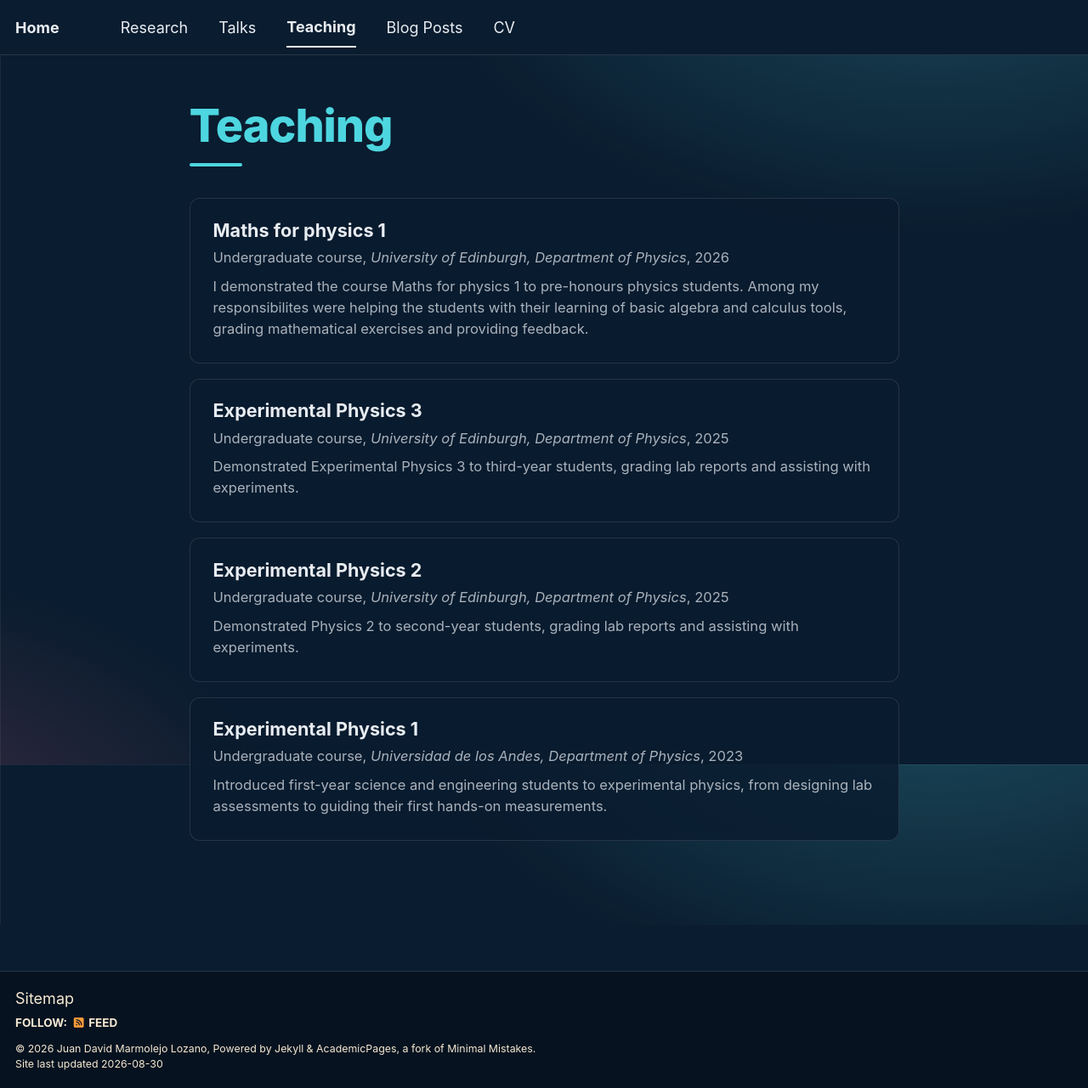
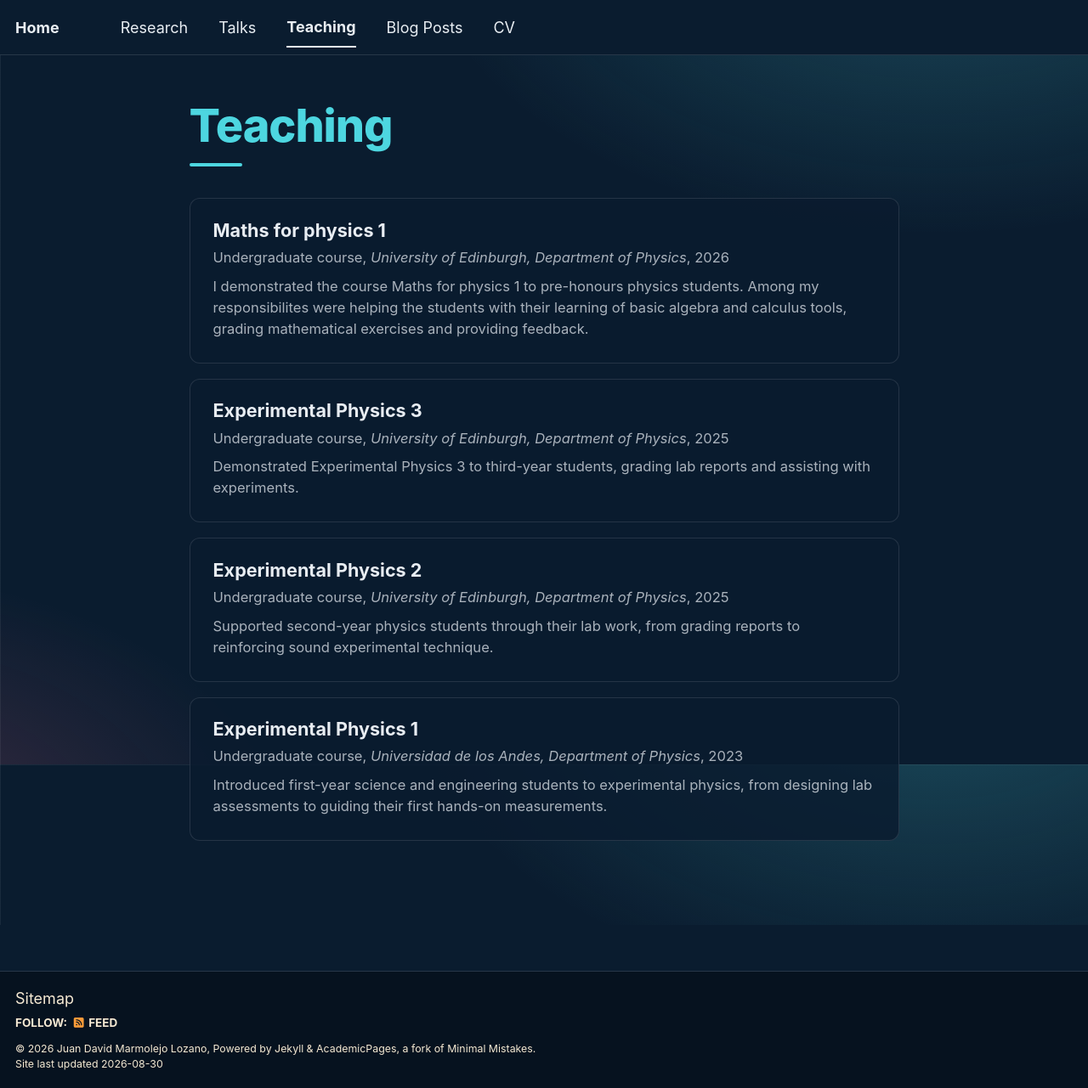
Before and after one commit to jdmarmolejo/jdmarmolejo.github.io, a Jekyll site: the page built from _pages/teaching.html, in a window 1280 px wide and 1281 px high. Shown: the whole window at 85% size. Built offline with Jekyll 4.4.1, drawn with Linux system fonts in a browser that asks for light colours; a script bundle is joined from its source files by our own code; library files that are not in the unit come from our copies.

Commit message:
Update 2015-spring-teaching-2.md

```diff
--- a/_teaching/2015-spring-teaching-2.md
+++ b/_teaching/2015-spring-teaching-2.md
@@ -3,15 +3,13 @@ title: "Experimental Physics 2"
 collection: teaching
 type: "Undergraduate course"
 permalink: /teaching/2015-spring-teaching-1
-excerpt: "Demonstrated Physics 2 to second-year students, grading lab reports and assisting with experiments."
+excerpt: "Supported second-year physics students through their lab work, from grading reports to reinforcing sound experimental technique."
 venue: "University of Edinburgh, Department of Physics"
 date: 2025-01-01
 location: "Edinburgh, Scotland"
 ---
 
-Taught during January to April 2025, and again January to April 2026.
-
-I demonstrated the course Physics 2 to second-year physics students. Among my responsibilities were grading laboratory reports, assisting students with their experiments and teaching them good experimental practices.
+From January to April 2025, and January to April 2026, I demonstrated the course Physics 2 to second-year physics students. Among my responsibilities were grading laboratory reports, assisting students with their experiments and teaching them good experimental practices.
 
 Heading 1
 ======
```
